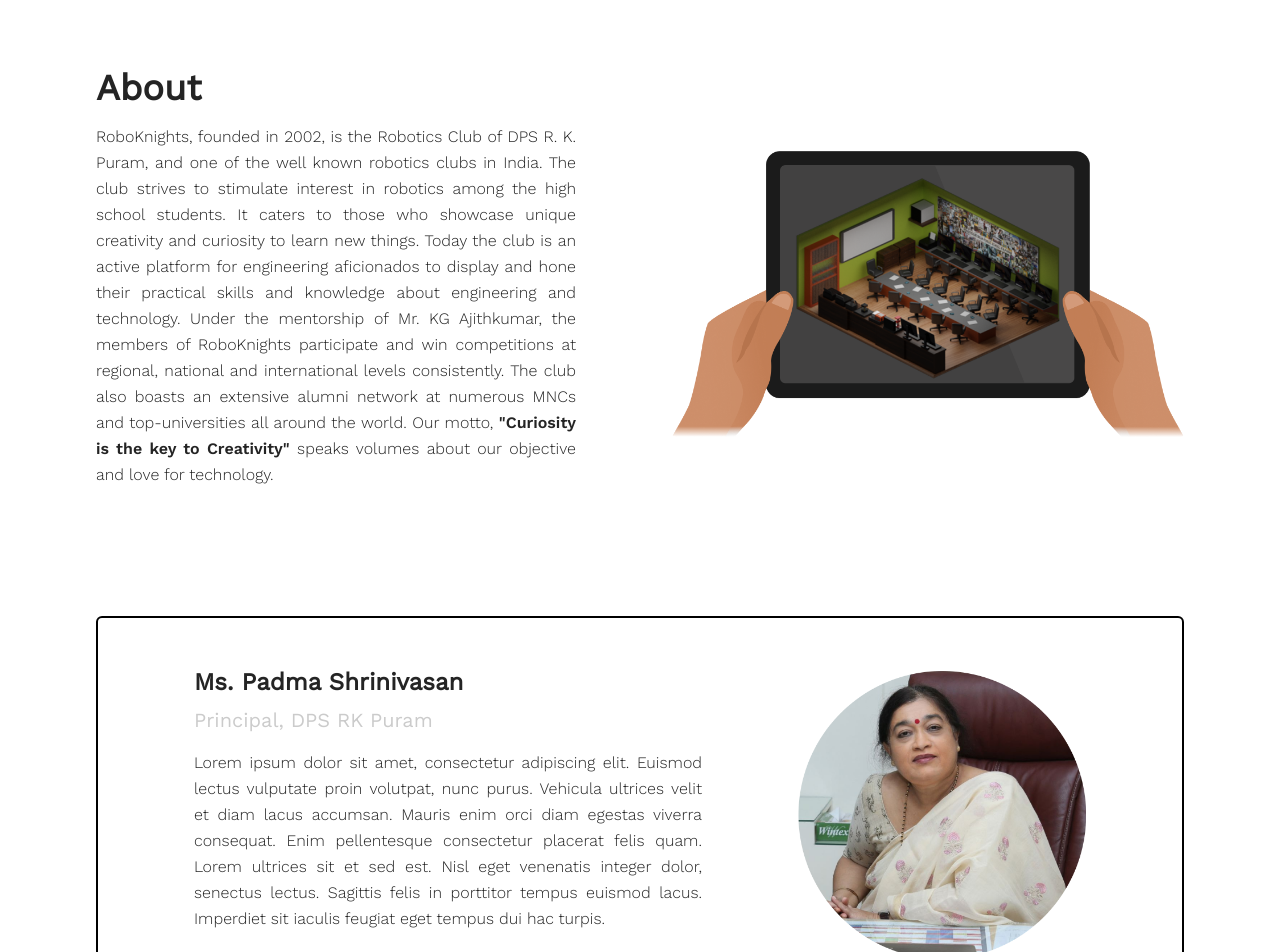
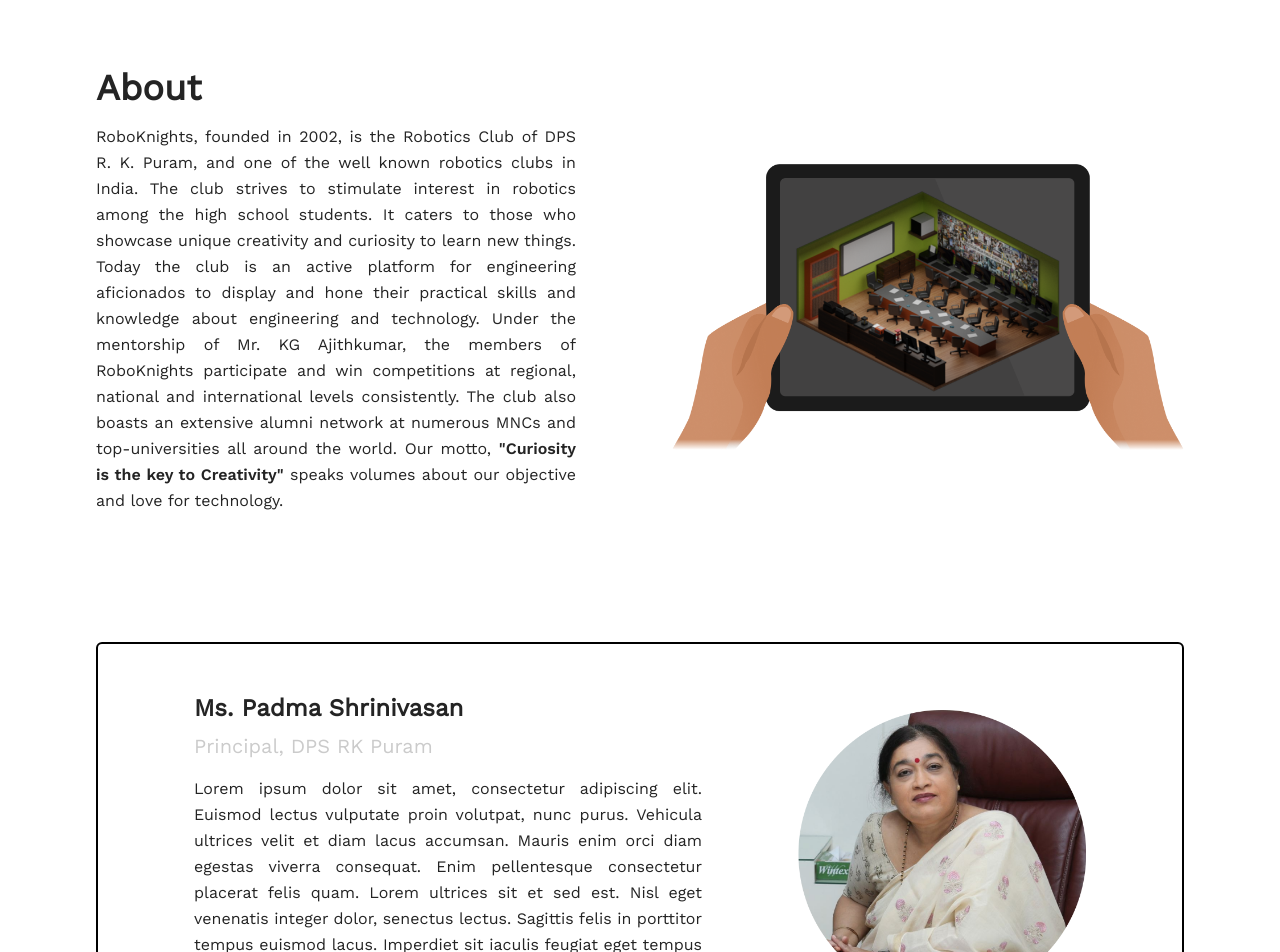
Before and after one commit to RoboKnights-Clan/RoboKnights-Clan.github.io, a Next.js app: page /about in a window 1280 px wide. Shown: the part 100-1052 px from the top of the page. Built offline with nearby package versions, Linux system fonts and the light colour scheme.

Commit message:
change about page font weight

```diff
--- a/pages/about.tsx
+++ b/pages/about.tsx
@@ -12,7 +12,7 @@ const AboutPage = () => {
           <h1 className=" sm:text-4xl text-3xl mb-4 font-bold text-dark dark:text-white">
             About
           </h1>
-          <p className="mb-8 leading-relaxed text-justify font-sansl">
+          <p className="mb-8 leading-relaxed text-justify font-sans">
             RoboKnights, founded in 2002, is the Robotics Club of DPS R. K.
             Puram, and one of the well known robotics clubs in India. The club
             strives to stimulate interest in robotics among the high school
@@ -47,7 +47,7 @@ const AboutPage = () => {
                 <h1 className=" sm:text-xl text-lg mb-4 font-medium text-gray-cb dark:text-gray-300 dark:text-grey">
                   {item.role}
                 </h1>
-                <p className="mb-8 leading-relaxed text-justify text-dark dark:text-gray-e9 font-sansl">{item.desc}</p>
+                <p className="mb-8 leading-relaxed text-justify text-dark dark:text-gray-e9 font-sans">{item.desc}</p>
               </div>
               <div className="w-72">
                 <img
```
